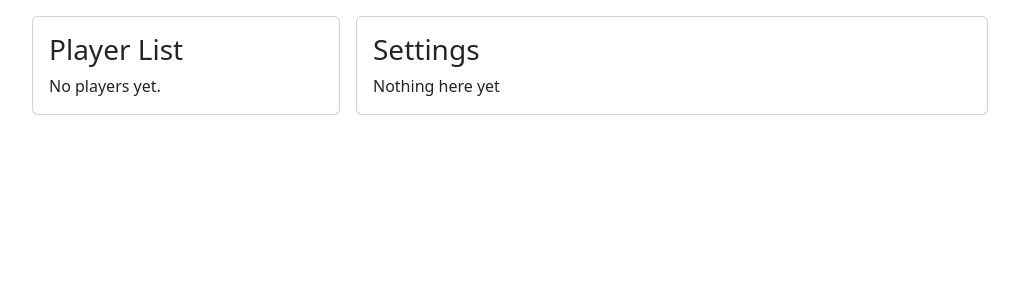
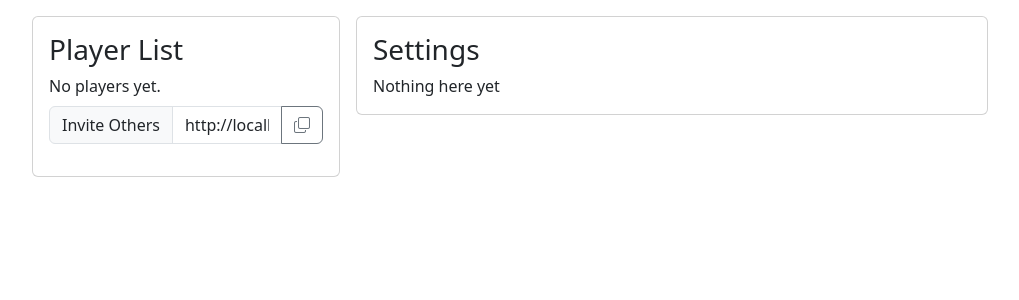
Before and after one commit to HSBI-Lerngruppe-Bres/WebTechnologienHausarbeit, a Flask app: template bruno/sites/templates/game/lobby.html in a window 1280 px wide. Shown: the part 58-358 px from the top of the page, without its empty margins (130-1149 px from the left). Run offline with Flask 3, Linux system fonts and the light colour scheme; the template is opened without the code that fills it, so the values that code supplies are empty; parts of the project's set-up code (start-up, migrations or seed data) failed here and were passed over.

Commit message:
feat: invite others link

```diff
--- a/bruno/sites/templates/game/lobby.html
+++ b/bruno/sites/templates/game/lobby.html
@@ -7,13 +7,21 @@
             <div class="card">
                <div class="card-body">
                     <h3 class="card-title">Player List</h3>
-                    <ul class="list-group" id="players">
+                    <ul class="list-group" id="players" aria-label="List of players">
                         {% for player in players %}
                             <li class="list-group-item">{{ player.name }}</li>
                         {% else %}
                             No players yet.
                         {% endfor %}
                     </ul>
+                    <div class="input-group mb-3 pt-2">
+                        <span class="input-group-text"><label for="inviteLink" class="">Invite Others</label></span>
+                        <input type="text" id="inviteLink" class="form-control" value="{{ url_for('sites.game.join', hashed_game_id=hashed_game_id, _external=True) }}" readonly>
+                        <button class="btn btn-outline-secondary" type="button" id="copyButton" onclick="copyInviteLink()">
+                            <i class="bi bi-copy"></i>
+                        </button>
+                    </div>
+
                 </div>
             </div>
         </div>
@@ -69,5 +77,21 @@
         setInterval(updatePlayerList, 5000);
     });
     </script>
-
+    <script>
+    function copyInviteLink() {
+        /**
+        * Copies the game invitation link to the clipboard.
+        *
+        * This function triggers when the user clicks the 'Copy Link' button.
+        * It selects the content of the input element that holds the game URL,
+        * copies that content to the clipboard, and alerts the user that the
+        * action has been completed.
+        */
+        var copyText = document.getElementById("inviteLink");
+        copyText.select();
+        copyText.setSelectionRange(0, 99999);
+        navigator.clipboard.writeText(copyText.value);
+        alert("Copied the link: " + copyText.value);
+    }
+    </script>
 {% endblock %}
```
